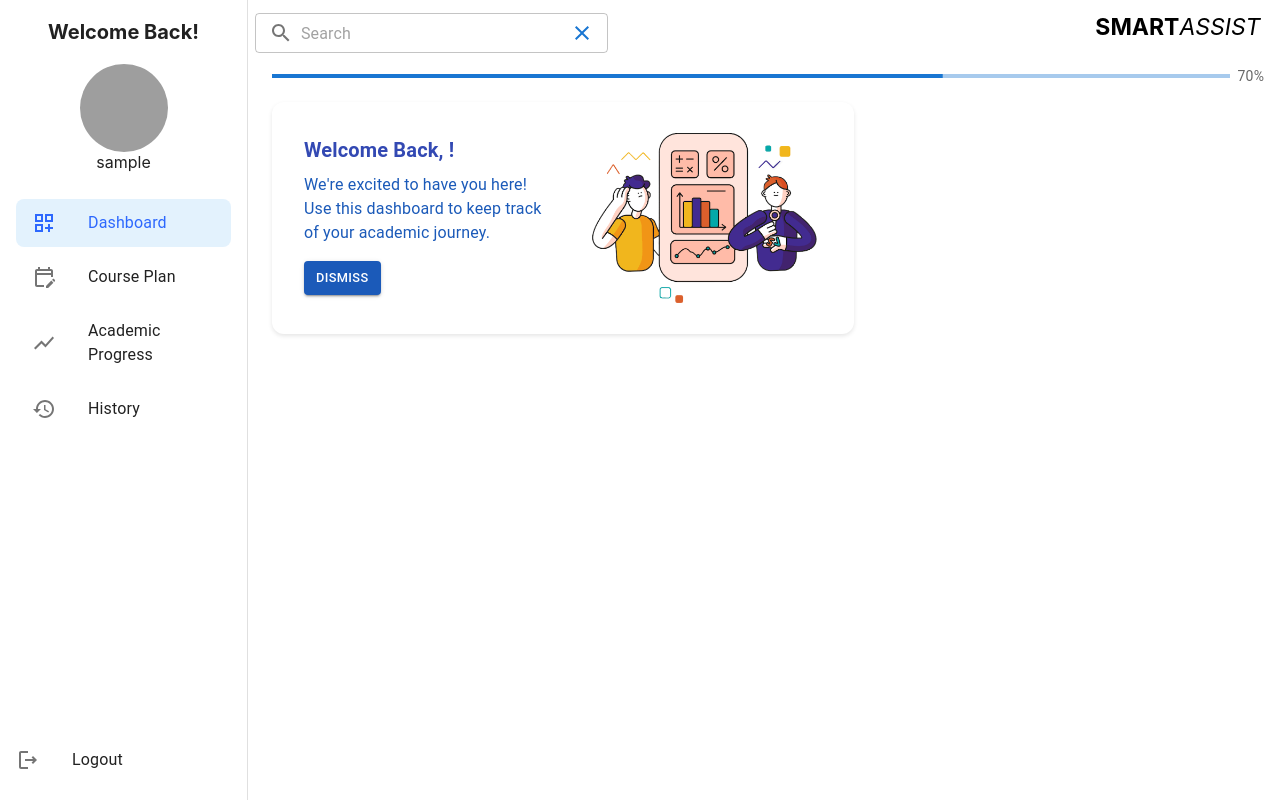
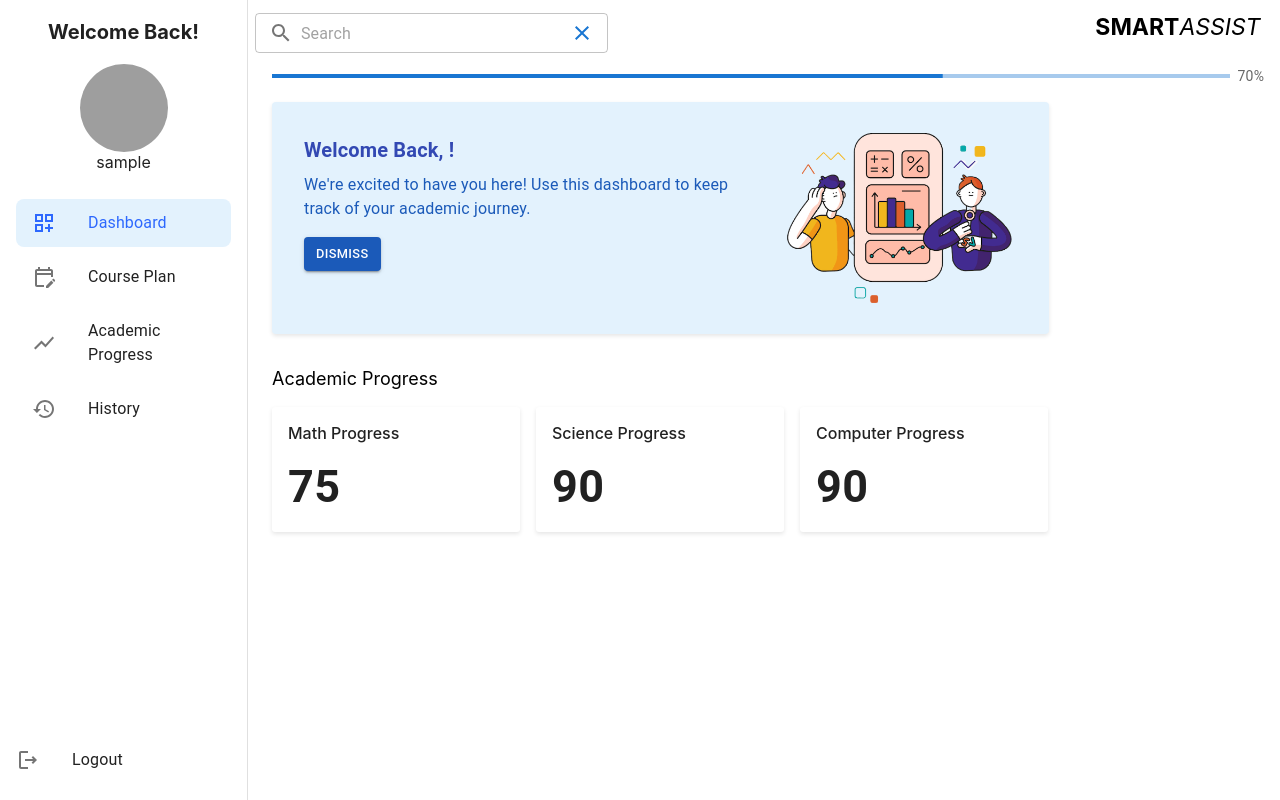
Before and after one commit to tyxyah/smartassist, a React (Create React App) app in the folder frontend/: page /Dashboard in a window 1280 px wide. Built offline with nearby package versions, Linux system fonts and the light colour scheme; no server answers; sample sign-in values are in the browser's storage; grey boxes are pictures that could not be loaded.

Commit message:
create dashboardCard

```diff
--- a/frontend/package.json
+++ b/frontend/package.json
@@ -8,10 +8,12 @@
     "@mui/icons-material": "^5.14.15",
     "@mui/material": "^5.15.2",
     "@mui/x-charts": "^6.18.4",
+    "@mui/x-date-pickers": "^6.18.7",
     "@testing-library/jest-dom": "^5.17.0",
     "@testing-library/react": "^13.4.0",
     "@testing-library/user-event": "^13.5.0",
     "csv-parser": "^3.0.0",
+    "dayjs": "^1.11.10",
     "path-browserify": "^1.0.1",
     "react": "^18.2.0",
     "react-dom": "^18.2.0",
--- /dev/null
+++ b/frontend/src/components/DashboardCard.js
@@ -0,0 +1,49 @@
+// DashboardCard.js
+
+import React from 'react';
+import Card from '@mui/material/Card';
+import CardContent from '@mui/material/CardContent';
+import Typography from '@mui/material/Typography';
+
+const DashboardCard = ({ title, data }) => {
+  return (
+    <Card
+      className="dashboard-card"
+      style={{
+        width: "248px",
+        height: "125px",
+        borderRadius: 3,
+        boxShadow: "0 2px 4px rgba(0, 0, 0, 0.1)", // Subtle shadow
+      }}
+    >
+      <CardContent>
+        <Typography variant="body" component="div" sx={{ fontWeight: 500 }}>
+          {title}
+        </Typography>
+        {data.map((course, index) => (
+          <Typography key={index} sx={{ fontSize: 45, fontWeight: 'bold', marginTop: '10px' }}>
+            {course.progress}
+          </Typography>
+        ))}
+      </CardContent>
+    </Card>
+  );
+};
+
+// Example data for different types of courses
+export const mathProgress = [
+  { progress: 75 }
+  // Add more courses as needed
+];
+
+export const scienceProgress = [
+  { progress: 90 }
+  // Add more courses as needed
+];
+
+export const computerProgress = [
+  { progress: 90 }
+  // Add more courses as needed
+];
+
+export default DashboardCard;
--- a/frontend/src/components/WelcomeCard.js
+++ b/frontend/src/components/WelcomeCard.js
@@ -20,14 +20,14 @@ export default function WelcomeCard() {
     const fetchCourses = async () => {
       try {
         const response = await fetch("http://localhost:4000/api/student", {
-            method: "GET",
+          method: "GET",
           headers: {
-            'Authorization': `Bearer ${user.token}`
-          }
+            Authorization: `Bearer ${user.token}`,
+          },
         });
         if (response.ok) {
           const data = await response.json();
-          console.log(data)
+          console.log(data);
           setMatricNum(data.username);
         } else {
           console.error("Failed to fetch data");
@@ -45,14 +45,14 @@ export default function WelcomeCard() {
       {isCardVisible && (
         <Card
           sx={{
-            width: 550,
+            width: 745,
             height: 200,
             position: "relative",
-            borderRadius: 3,
             boxShadow: "0 2px 4px rgba(0, 0, 0, 0.1)", // Subtle shadow
             display: "flex",
             flexDirection: "row", // Ensure image and content are side by side
             padding: 2, // Adjust the padding as needed
+            backgroundColor: "#E3F2FD"
           }}
         >
           <CardContent>
@@ -90,11 +90,15 @@ export default function WelcomeCard() {
           </CardContent>
           <CardMedia
             component="img"
-            height="100%"
-            width="50px" // Adjust the width to make the image smaller
             alt="Dashboard"
             image={picture}
-            sx={{ borderTopLeftRadius: 3, borderBottomLeftRadius: 3 }}
+            sx={{
+              borderTopLeftRadius: 3,
+              borderBottomLeftRadius: 3,
+              width: "auto", // Maintain aspect ratio
+              height: "100%", // Fit the height of the container
+              maxWidth: "50%", // Set the maximum width as needed
+            }}
           />
         </Card>
       )}
--- a/frontend/src/pages/DashboardPage.js
+++ b/frontend/src/pages/DashboardPage.js
@@ -1,25 +1,47 @@
+// Import necessary components and modules
 import React from "react";
 import Header from "../components/Header";
 import Sidebar from "../components/SideBar";
 import LinearProgress from "../components/LinearProgress";
-import { Box } from "@mui/material";
-import WelcomecCard from "../components/WelcomeCard";
+import { Box, Stack } from "@mui/material";
+import WelcomeCard from "../components/WelcomeCard";
+import DashboardCard, { mathProgress, scienceProgress, computerProgress } from "../components/DashboardCard";
 
 const DashboardPage = () => {
   return (
-    <div>
+    <Box>
+      {/* Header and LinearProgress components */}
       <Header />
       <LinearProgress />
+
       <Box>
         <Sidebar />
       </Box>
+
+      {/* WelcomeCard component */}
       <Box
-        component="main"
-        sx={{ flexGrow: 1, bgcolor: "background.default", paddingLeft: 34, paddingTop: 2 }}
+        sx={{
+          flexGrow: 1,
+          bgcolor: "background.default",
+          paddingLeft: 34,
+          paddingTop: 2,
+          paddingBottom: 2,
+        }}
       >
-        <WelcomecCard />
+        <WelcomeCard/>
       </Box>
-    </div>
+      <Box
+        sx={{ flexGrow: 1, bgcolor: "background.default", paddingLeft: 34 }}>
+          <p style={{ fontSize: '18px' }} >Academic Progress</p>
+      {/* DashboardCard components for different course types using Stack */}
+      <Stack direction="row" spacing={2}>
+        <DashboardCard title="Math Progress" data={mathProgress} />
+        <DashboardCard title="Science Progress" data={scienceProgress} />
+        <DashboardCard title="Computer Progress" data={computerProgress} />
+        {/* Add more DashboardCard components for other course types */}
+      </Stack>
+      </Box>
+    </Box>
   );
 };
 
```
Also changed, not shown: frontend/src/components/Calendar.js (deleted, +0 -12 lines), 1 other file (tests, documents, lock files or other folders).
